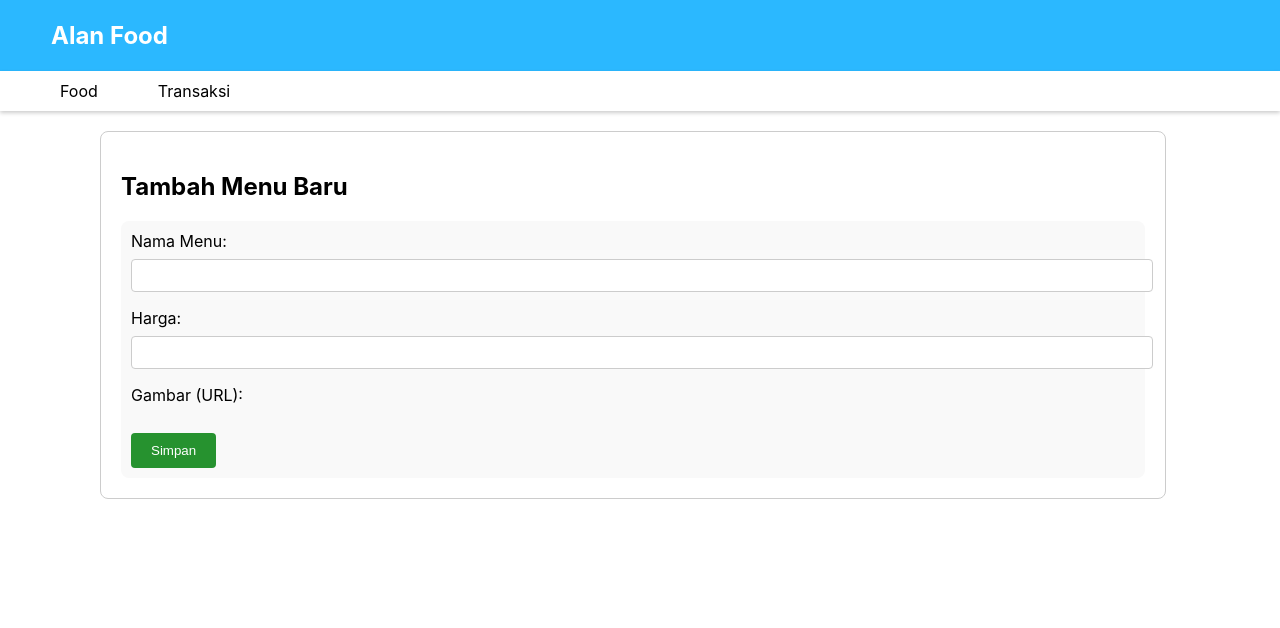
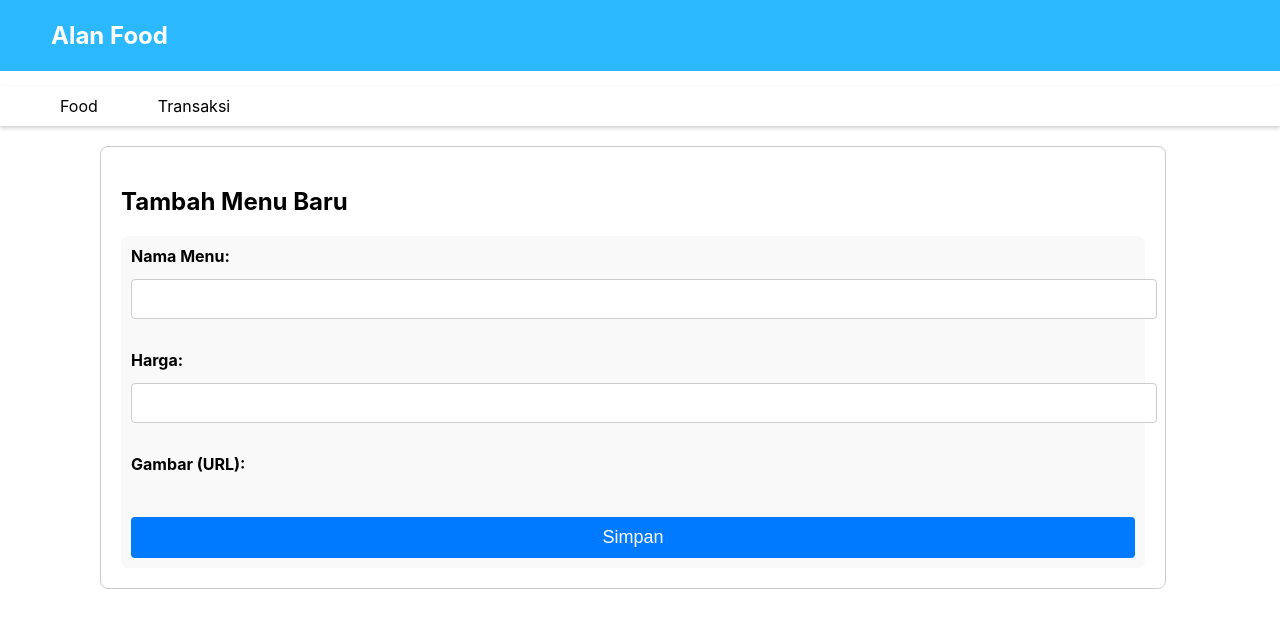
Before and after one commit to ervinanovlianti/frontend-kasir-alan-food, a React (Create React App) app: page /tambah-data in a window 1280 px wide. Shown: the top 628 px of the page. Built offline with nearby package versions, Linux system fonts and the light colour scheme.

Commit message:
update component food

```diff
--- a/package.json
+++ b/package.json
@@ -15,6 +15,7 @@
   },
   "scripts": {
     "start": "react-scripts start",
+    "save": "node run server.js",
     "build": "react-scripts build",
     "test": "react-scripts test",
     "eject": "react-scripts eject"
--- a/src/components/Food.css
+++ b/src/components/Food.css
@@ -130,3 +130,48 @@ td {
     padding: 20px;
     border-radius: 8px;
 }
+
+/* CSS untuk modal */
+.modal {
+  position: fixed;
+  top: 0;
+  left: 0;
+  width: 100%;
+  height: 0; /* Atur ketinggian awal menjadi 0 */
+  background-color: rgba(0, 0, 0, 0.5); /* Latar belakang semi-transparan */
+  overflow: hidden;
+  transition: height 0.3s ease; /* Efek transisi ketinggian */
+}
+
+/* CSS untuk konten modal */
+.modal-content {
+  position: relative;
+  background-color: #fff;
+  margin: 50px auto; /* Jarak dari atas */
+  padding: 20px;
+  border-radius: 5px;
+  width: 60%;
+  box-shadow: 0 4px 8px rgba(0, 0, 0, 0.2);
+  transform: translateY(-100%); /* Memindahkan konten ke atas */
+  transition: transform 0.3s ease;
+}
+
+/* CSS untuk menampilkan modal */
+.modal.active {
+  height: 100%; /* Munculkan modal dengan mengatur ketinggian ke 100% */
+}
+
+/* CSS untuk menampilkan konten modal */
+.modal.active .modal-content {
+  transform: translateY(0); /* Tampilkan konten modal dengan mengatur transformasi ke 0 */
+}
+
+/* CSS untuk mengatur tampilan input uang pembeli */
+.uang-pembeli-input {
+  margin-left: 20px; /* Memberi jarak antara tabel dan input */
+}
+/* CSS untuk mengatur tampilan tabel */
+.table-and-input {
+  display: flex; /* Menggunakan display flex untuk mengatur konten berdampingan */
+  align-items: center; /* Menyelaraskan item ke tengah vertikal */
+}
--- a/src/components/FoodCard.js
+++ b/src/components/FoodCard.js
@@ -8,7 +8,7 @@ const FoodCard = ({ image, name, price }) => {
         <div className="card">
             <img src={ imagePath } alt={ `Gambar ${name}` } className="food-image" />
             <p className="food-name">{ name }</p>
-            <p className="food-price">Rp. { price.toFixed(3) }</p>
+            <p className="food-price">Rp. { price}</p>
         </div>
     );
 };
--- a/src/components/Style.css
+++ b/src/components/Style.css
@@ -64,3 +64,60 @@ input[type="file"] {
   justify-content: flex-end; /* Mengatur tombol ke sebelah kanan */
   margin-top: 16px; /* Jarak antara input fields dan tombol */
 }
+
+/* 2 {
+  font-size: 24px;
+  margin-bottom: 20px;
+} */
+
+form {
+  display: flex;
+  flex-direction: column;
+}
+
+div {
+  margin-bottom: 15px;
+}
+
+label {
+  font-weight: bold;
+}
+
+input[type="text"],
+input[type="number"],
+input[type="file"] {
+  width: 100%;
+  padding: 10px;
+  margin-top: 5px;
+  border: 1px solid #ccc;
+  border-radius: 4px;
+  font-size: 16px;
+}
+
+button[type="submit"] {
+  background-color: #007bff;
+  color: #fff;
+  border: none;
+  border-radius: 4px;
+  padding: 10px 20px;
+  font-size: 18px;
+  cursor: pointer;
+}
+
+button[type="submit"]:hover {
+  background-color: #0056b3;
+}
+
+/* Opsi tambahan untuk styling file input */
+input[type="file"] {
+  padding: 5px;
+  border: none;
+  background-color: transparent;
+}
+
+/* Pesan kesalahan (opsional) */
+.error-message {
+  color: red;
+  font-size: 14px;
+  margin-top: 5px;
+}
```
Also changed, not shown: public/images/ayam-bakar.jpg (added).
